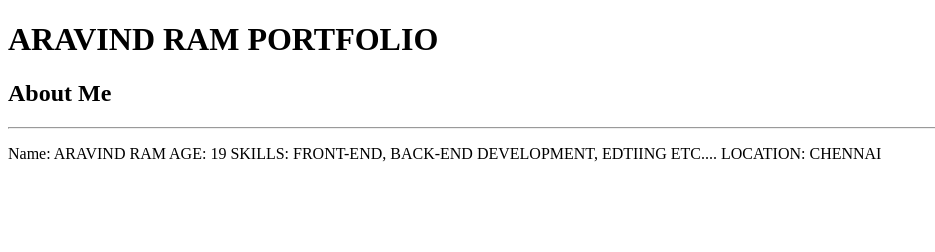
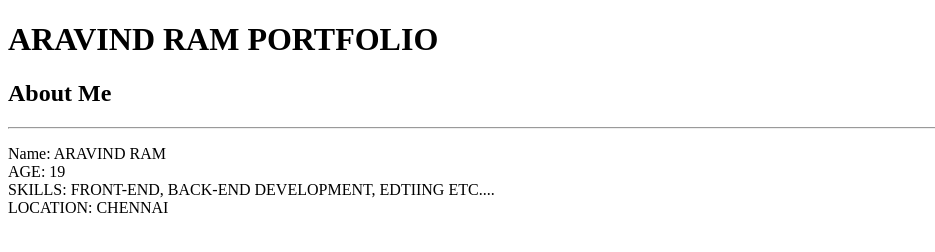
Before and after one commit to aravindramvjs/aravindram-basic-portfolio, a plain HTML site: page index.html in a window 1280 px wide. Shown: the whole page, without its empty margins (0-935 px from the left). Drawn offline with Linux system fonts and the light colour scheme.

Commit message:
Update index.html

```diff
--- a/index.html
+++ b/index.html
@@ -7,9 +7,9 @@
 <h1>ARAVIND RAM PORTFOLIO</h1>
  <h2>About Me</h2>
  <hr>
-<p>Name: ARAVIND RAM
-  AGE: 19
-  SKILLS: FRONT-END, BACK-END DEVELOPMENT, EDTIING ETC....
+<p>Name: ARAVIND RAM<br>
+  AGE: 19<br>
+  SKILLS: FRONT-END, BACK-END DEVELOPMENT, EDTIING ETC....<br>
   LOCATION: CHENNAI</P>
 </body>
 </html>
```
